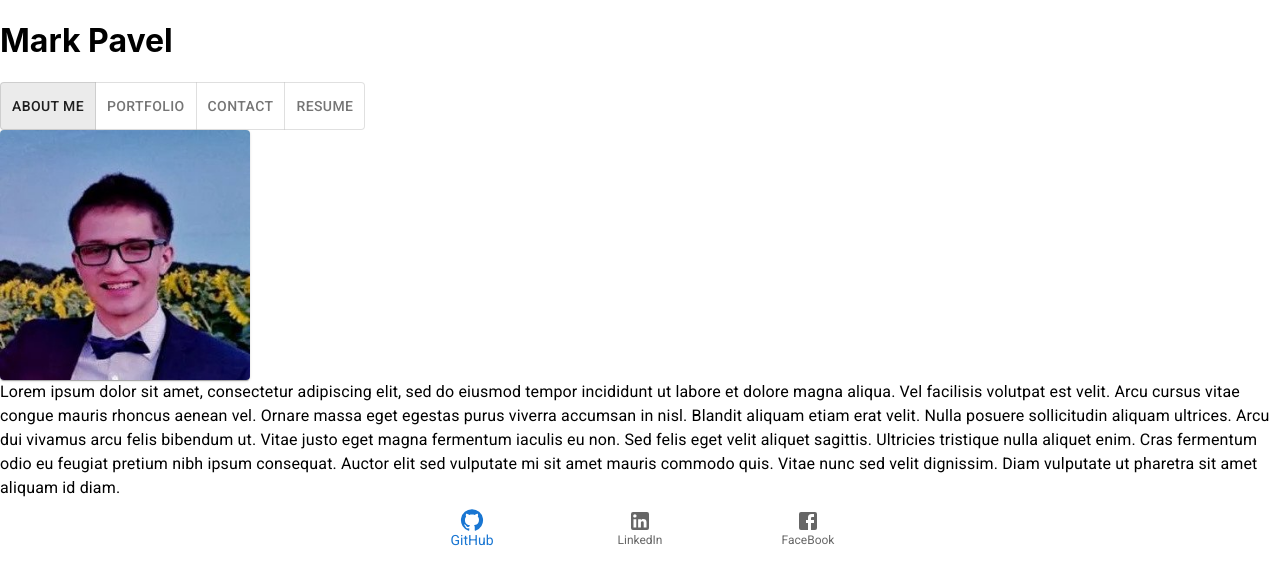
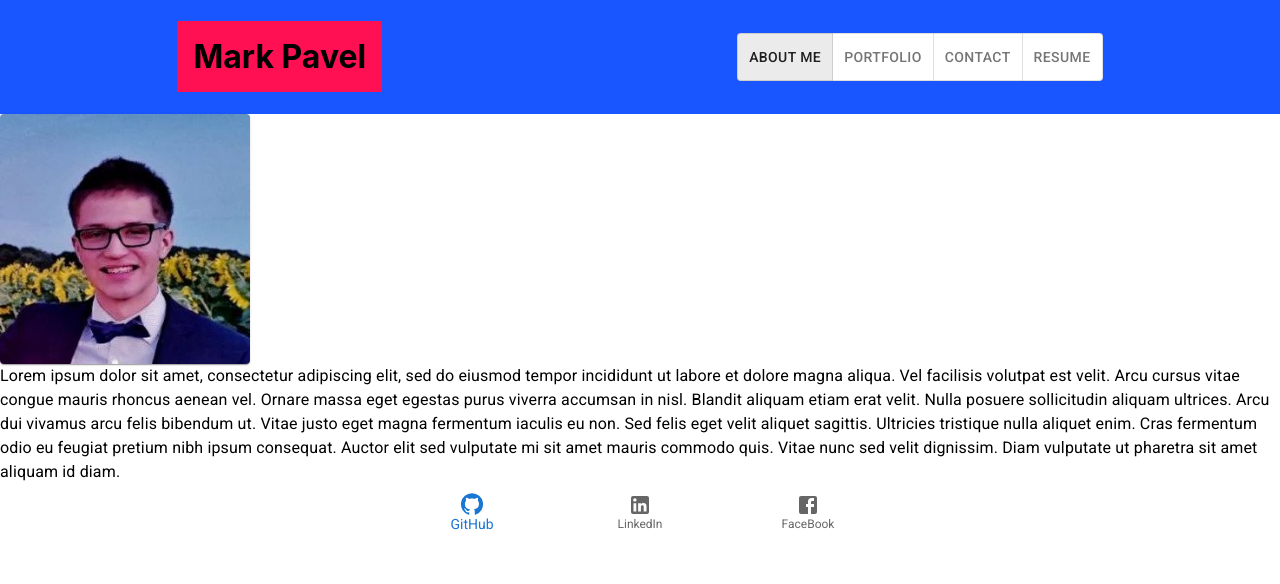
Before and after one commit to ProgrammingAStorm/react-portfolio, a React (Create React App) app: page / in a window 1280 px wide. Shown: the top 584 px of the page. Built offline with nearby package versions, Linux system fonts and the light colour scheme.

Commit message:
Header Styling

```diff
--- a/src/components/Header/index.js
+++ b/src/components/Header/index.js
@@ -1,3 +1,4 @@
+import { Box } from "@mui/material";
 import React from "react"
 import Nav from '../Nav';
 
@@ -5,13 +6,18 @@ export default function Header(props) {
     const { content, setContent } = props;
 
     return (
-        <header>
-            <h1>Mark Pavel</h1>
+        <Box sx={[
+            { backgroundColor: '#1956FF' },
+            { display: 'flex' },
+            { alignItems: 'center' },
+            { justifyContent: 'space-around' }
+        ]}>
+            <h1 style={{ padding: '1rem', backgroundColor: '#FF1053' }} >Mark Pavel</h1>
 
             <Nav
                 content={content}
                 setContent={setContent}
             />
-        </header>
+        </Box>
     );
 };
--- a/src/components/Nav/index.js
+++ b/src/components/Nav/index.js
@@ -13,6 +13,7 @@ export default function Nav(props) {
             value={content}
             exclusive
             onChange={handleContent}
+            style={{ backgroundColor: "#FFFFFF" }}
         >
             <ToggleButton value="About Me">
                 About Me
```
